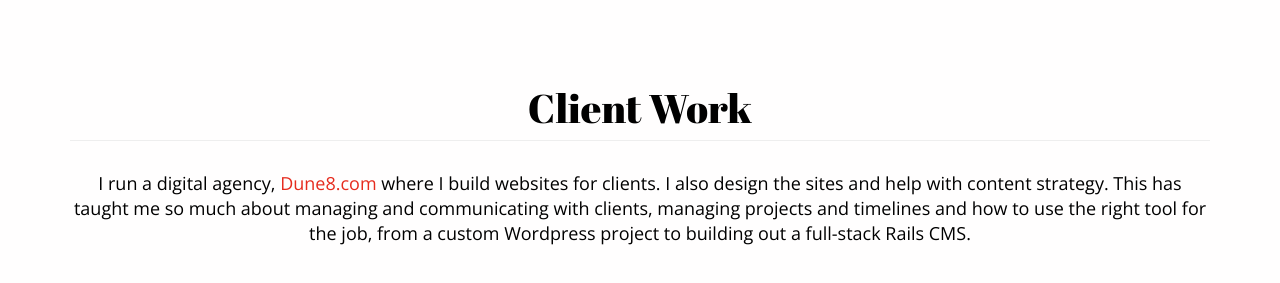
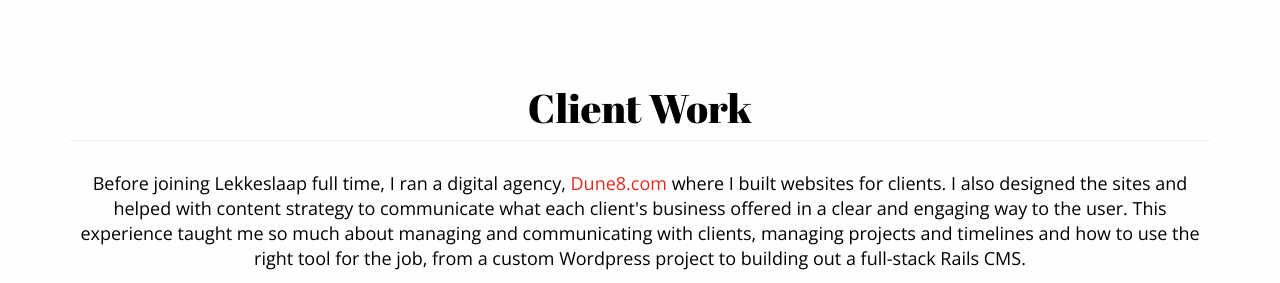
Before and after one commit to KatieLo/portfolio, a website: page index.html in a window 1280 px wide. Shown: the part 1835-2118 px from the top of the page. Drawn offline with nearby package versions, Linux system fonts and the light colour scheme.

Commit message:
fix broken link

```diff
--- a/index.html
+++ b/index.html
@@ -115,7 +115,7 @@
 
       <div class="section" id="work">
         <h2>Client Work</h2>
-        <p>I run a digital agency, <a href="dune8.com">Dune8.com</a> where I build websites for clients. I also design the sites and help with content strategy. This has taught me so much about managing and communicating with clients, managing projects and timelines and how to use the right tool for the job, from a custom Wordpress project to building out a full-stack Rails CMS.</p>
+        <p>Before joining Lekkeslaap full time, I ran a digital agency, <a href="http://dune8.com">Dune8.com</a> where I built websites for clients. I also designed the sites and helped with content strategy to communicate what each client's business offered in a clear and engaging way to the user. This experience taught me so much about managing and communicating with clients, managing projects and timelines and how to use the right tool for the job, from a custom Wordpress project to building out a full-stack Rails CMS.</p>
         <div class="row js-masonry"
   data-masonry-options='{ "columnWidth": 0, "itemSelector": ".item" }'>
           <div class="col-xs-12 col-sm-6 col-md-4 item">
```
